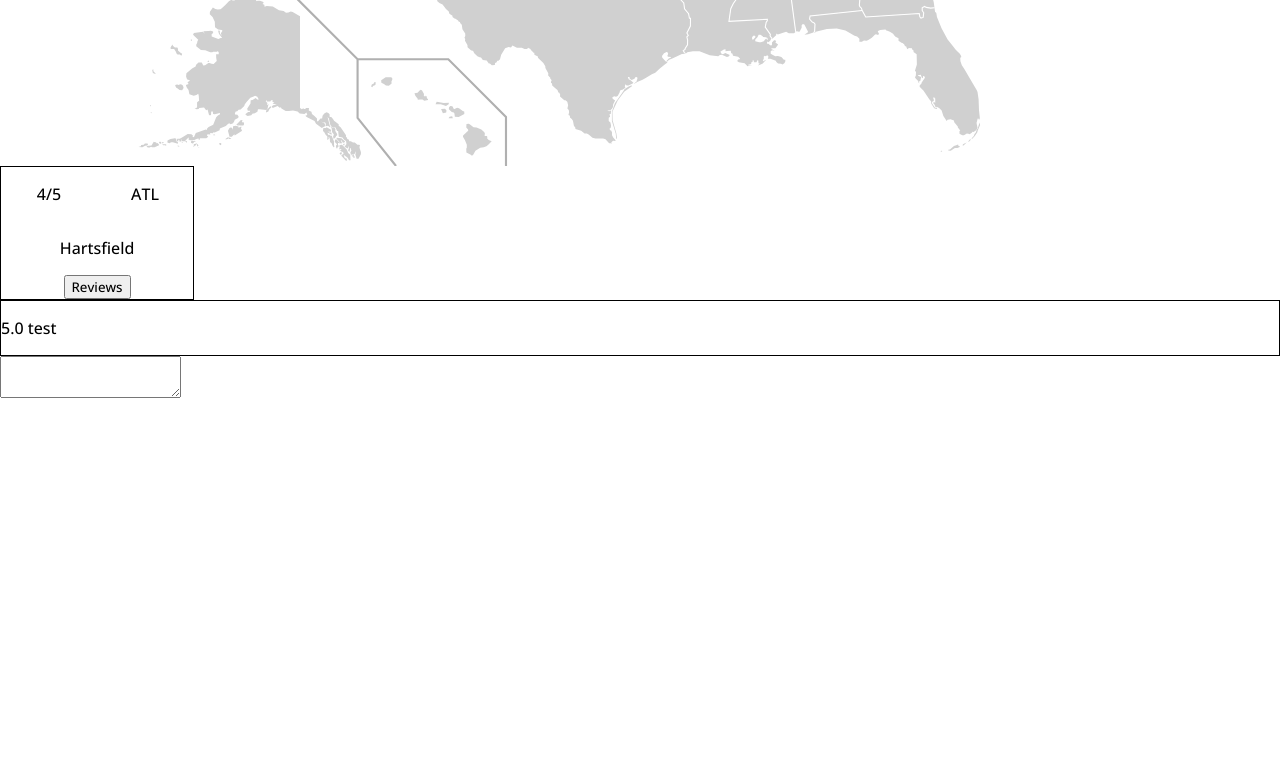
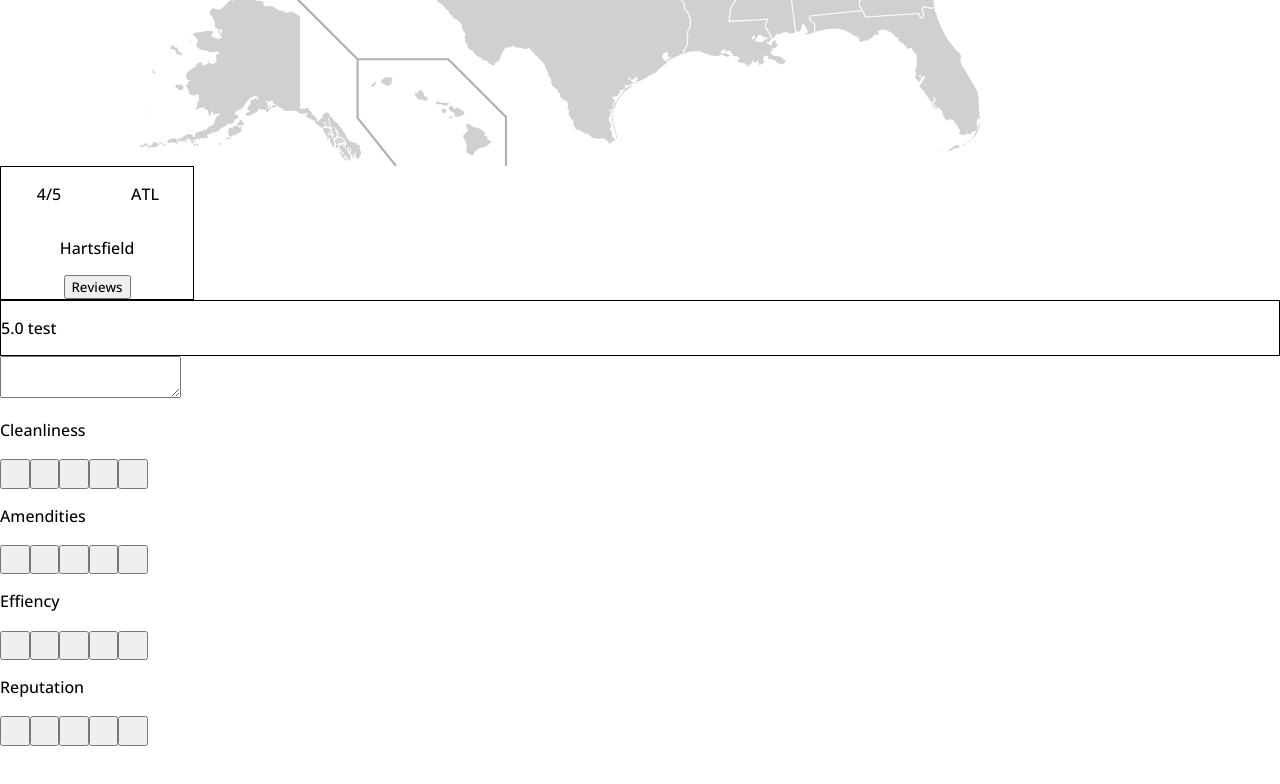
Before and after one commit to Darren-Tham/Rate-My-Airport, a React (Vite) app: page / in a window 1280 px wide. Shown: the part 973-1757 px from the top of the page. Built offline with nearby package versions, Linux system fonts and the light colour scheme.

Commit message:
Added Dynamic Buttons

```diff
--- /dev/null
+++ b/src/components/ReviewPage/ReviewGauges/ReviewGauges.css
@@ -0,0 +1,3 @@
+.rating-button {
+    padding: 1%;
+}
--- /dev/null
+++ b/src/components/ReviewPage/ReviewGauges/ReviewGauges.tsx
@@ -0,0 +1,19 @@
+import './ReviewGauges.css'
+
+interface Props {
+  onClick: (index: number) => void;
+}
+
+const ReviewGauges = ({ onClick }: Props) => {
+  const buttons = Array.from({ length: 5 }, (_, index) => (
+    <button key={index} onClick={() => onClick(index)} className='rating-button'/>
+  ));
+
+  return (
+        <div className="review-gauge">
+            <div>{buttons}</div>
+        </div>
+  );
+};
+
+export default ReviewGauges;
--- a/src/components/ReviewPage/ReviewPage.tsx
+++ b/src/components/ReviewPage/ReviewPage.tsx
@@ -1,4 +1,5 @@
 import './ReviewPage.css'
+import ReviewGauges from './ReviewGauges/ReviewGauges';
 
 export default function ReviewPage() {
     return (
@@ -10,8 +11,19 @@ export default function ReviewPage() {
                 <textarea></textarea>
             </div>
             <div className='review-options'>
-
+                <p>Cleanliness</p>
+                <ReviewGauges onClick={handleInfo}/>
+                <p>Amendities</p>
+                <ReviewGauges onClick={handleInfo}/>
+                <p>Effiency</p>
+                <ReviewGauges onClick={handleInfo}/>
+                <p>Reputation</p>
+                <ReviewGauges onClick={handleInfo}/>
             </div>
         </div>
     );
 }
+
+const handleInfo = (index: number) => {
+    let value = index;
+};
```
